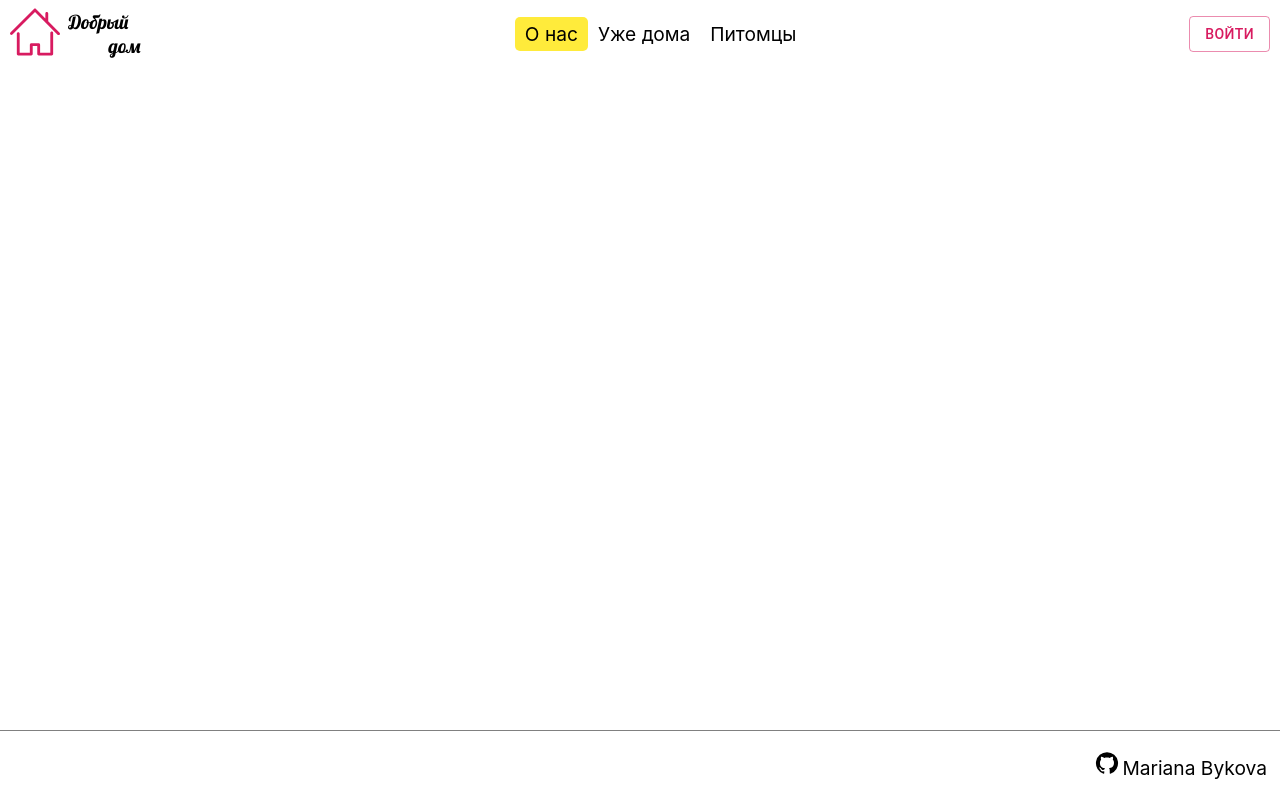
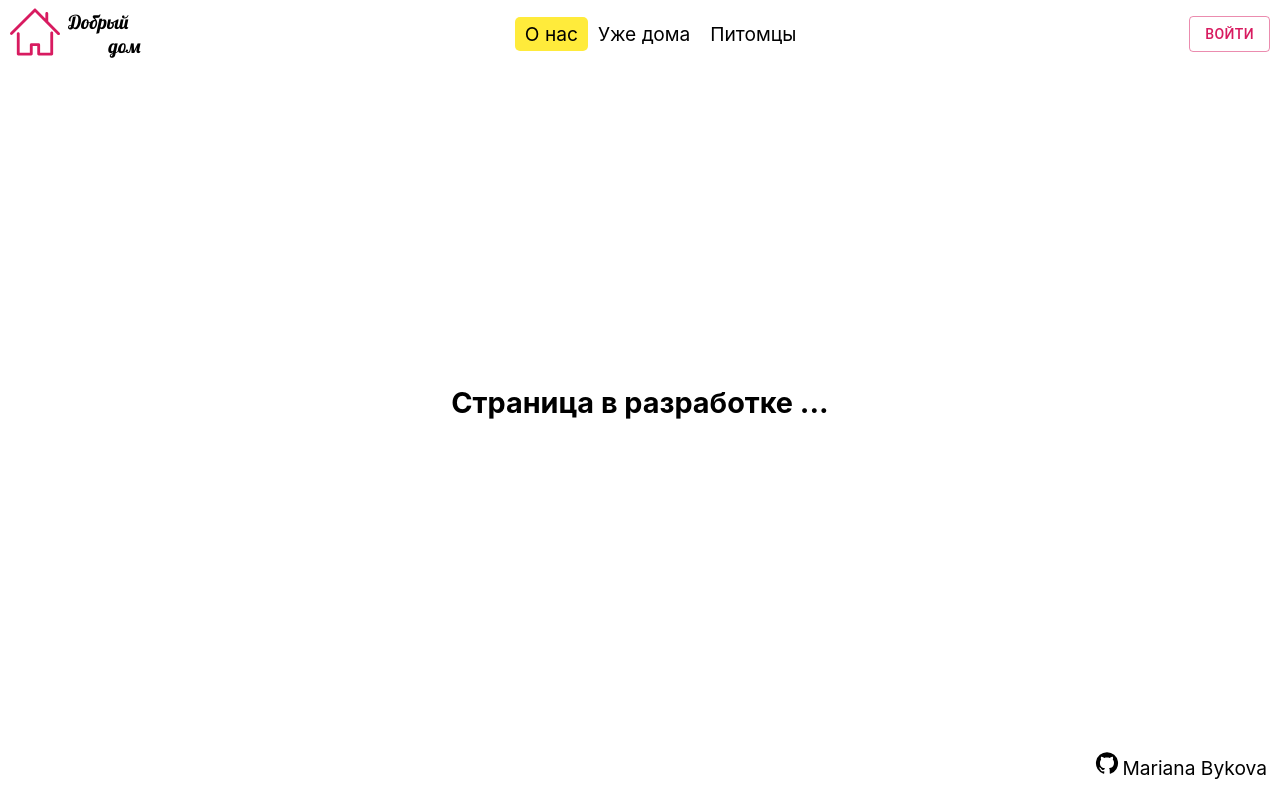
Before and after one commit to MarianaBykova/pet-adoption, a React (Create React App) app in the folder client/: page /about-us in a window 1280 px wide. Built offline with nearby package versions, Linux system fonts and the light colour scheme; no server answers.

Commit message:
404Page and About-Us pages added

```diff
--- a/client/src/App.tsx
+++ b/client/src/App.tsx
@@ -14,8 +14,13 @@ import AppLoader from './ui/AppLoader';
 import ProfilePage from './pages/ProfilePage';
 import ArchivePage from './pages/ArchivePage';
 import Footer from './components/Footer';
+import AboutUs from './pages/AboutUsPage';
+import Page404 from './pages/404Page';
+import { useSelector } from 'react-redux';
+import { RootState } from './store/store';
 
 function App() {
+  const { isAuth } = useSelector((state: RootState) => state.user)
   return (
     <ThemeProvider theme={theme}>
       <AppLoader>
@@ -26,8 +31,10 @@ function App() {
             <Route path='/find-pet' element={<PetsPage/>} />
             <Route path='/pet/:id' element={<PetPage/>} />
             <Route path='/at-home' element={<ArchivePage/>} />
-            <Route path='/profile/:id/:content' element={<ProfilePage/>} />
-            <Route path='/profile/:id/' element={<ProfilePage/>} />
+            {isAuth && <Route path='/profile/:id/:content' element={<ProfilePage/>} />}
+            {isAuth && <Route path='/profile/:id/' element={<ProfilePage/>} /> }
+            <Route path='/about-us' element={<AboutUs />} />
+            <Route path='*' element={<Page404 />} />
           </Routes>
         </div>
         <ToastContainer position="bottom-right"/>
--- a/client/src/components/Footer/footer.scss
+++ b/client/src/components/Footer/footer.scss
@@ -1,7 +1,6 @@
 .footer {
   padding: 20px 10px;
   text-align: end;
-  border-top: 1px solid grey;
 
   &__content {
     &-text {
--- /dev/null
+++ b/client/src/pages/404Page/404-page.scss
@@ -0,0 +1,14 @@
+.page-404 {
+  height: 90%;
+  display: flex;
+  justify-content: center;
+  align-items: center;
+
+  &__content {
+    text-align: center;
+  }
+
+  &__text {
+    padding: 2%;
+  }
+}
--- /dev/null
+++ b/client/src/pages/404Page/index.tsx
@@ -0,0 +1,23 @@
+import Button from "../../components/Button";
+
+import { Link } from "react-router-dom";
+
+import './404-page.scss';
+
+const Page404: React.FC = () => {
+  return (
+    <main className='page-404'>
+      <div className='page-404__content'>
+        <h2>Ошибка 404 😕</h2>
+        <p className="page-404__text">Кажется что-то пошло не так! Страница, которую Вы запрашиваете, не существует.
+          Возможно она устарела, была удалена, или был введен неверный адрес в адресной строке.
+        </p>
+        <Button>
+          <Link to='/'>На главную</Link>
+        </Button>
+      </div>
+    </main>
+  );
+}
+
+export default Page404;
--- /dev/null
+++ b/client/src/pages/AboutUsPage/about-us.scss
@@ -0,0 +1,6 @@
+.about-us {
+  height: 90%;
+  display: flex;
+  justify-content: center;
+  align-items: center;
+}
--- /dev/null
+++ b/client/src/pages/AboutUsPage/index.tsx
@@ -0,0 +1,11 @@
+import './about-us.scss';
+
+const AboutUs: React.FC = () => {
+  return (
+    <main className='about-us'>
+      <h2>Страница в разработке ...</h2>
+    </main>
+  );
+}
+
+export default AboutUs;
```
